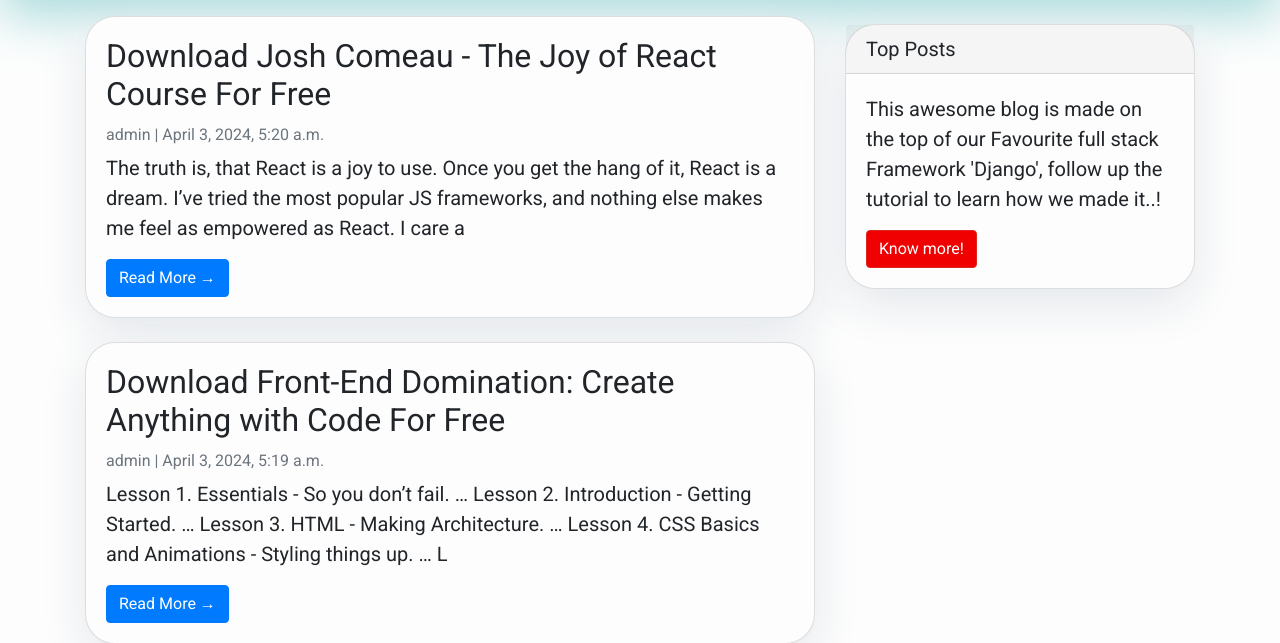
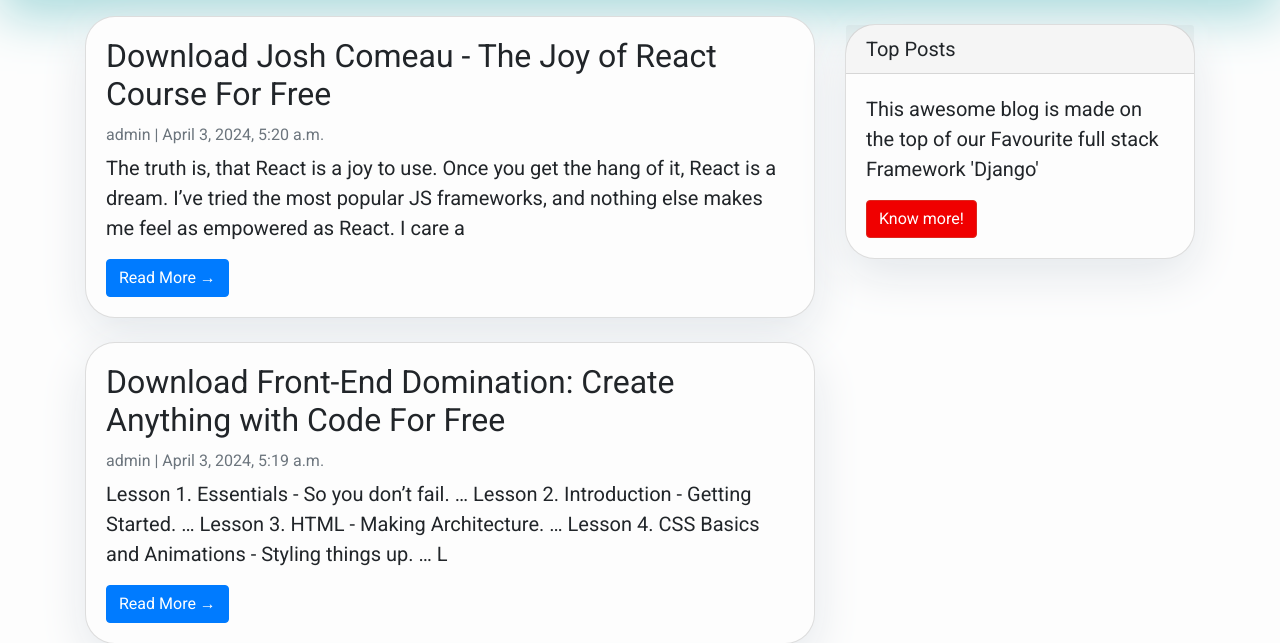
Before and after one commit to Pawan-Bhatt/Django, a Django app: page / in a window 1280 px wide. Shown: the part 233-876 px from the top of the page. Run offline with Django 5.2, Linux system fonts and the light colour scheme; data comes from the database, SQL or seed files in the repository; both versions use the stored data as it was after the commit; some libraries are stand-ins or nearby versions.

Commit message:
commencts

```diff
--- a/blog/templates/sidebar.html
+++ b/blog/templates/sidebar.html
@@ -12,7 +12,7 @@
     <div class="card my-4">
         <h5 class="card-header">Top Posts</h5>
         <div class="card-body">
-            <p class="card-text">This awesome blog is made on the top of our Favourite full stack Framework 'Django', follow up the tutorial to learn how we made it..!</p>
+            <p class="card-text">This awesome blog is made on the top of our Favourite full stack Framework 'Django'</p>
             <a href="/" class="btn btn-danger">Know more!</a>
         </div>
     </div>
```
Also changed, not shown: db.sqlite3.
